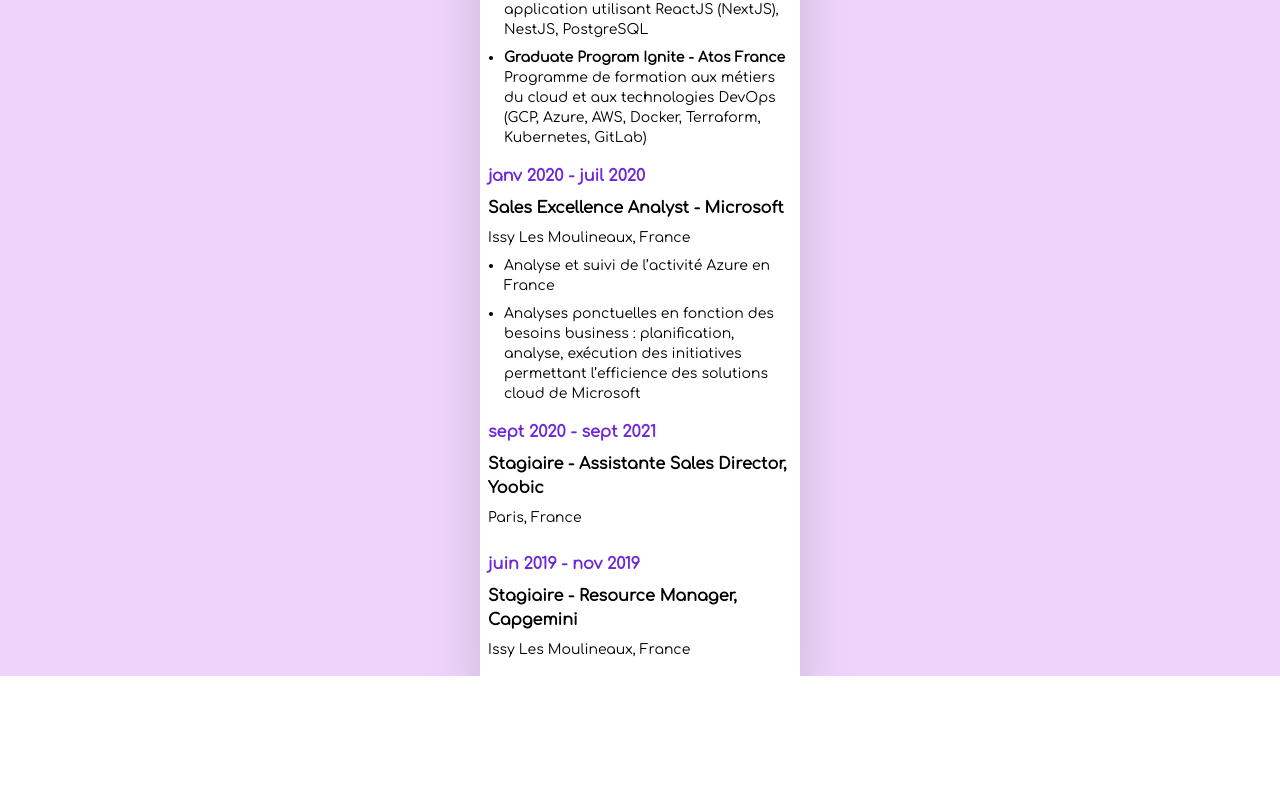
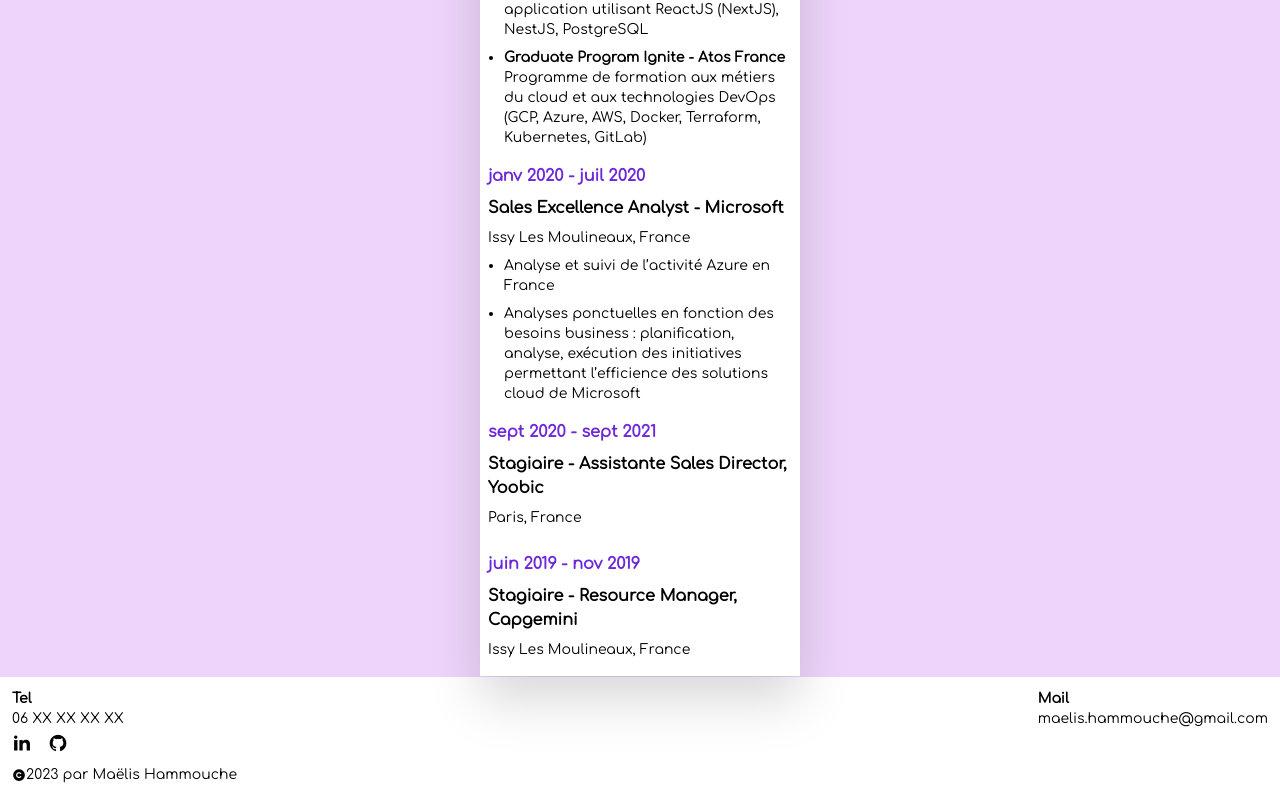
Before and after one commit to maelis1234/my-resume-front, a Next.js app: page /resume in a window 1280 px wide. Shown: the part 300-1097 px from the top of the page. Before the commit the page ends 976 px from the top, so only its background shows below. Built offline with nearby package versions, Linux system fonts and the light colour scheme.

Commit message:
feat: add footer

```diff
--- a/src/components/footer.tsx
+++ b/src/components/footer.tsx
@@ -1,5 +1,43 @@
+import Link from 'next/link'
+
 const Footer = () => {
-    return <div>footer</div>
+    return (
+        <footer className='text-sm p-3 border-t border-t-background-violet'>
+            <div className='flex justify-between '>
+                <div>
+                    <p className='font-bold'>Tel</p>
+                    <p>06 XX XX XX XX</p>
+                </div>
+                <Link
+                    href='mailto:maelis.hammouche@gmail.com'
+                    className='hover:text-primary-violet'
+                >
+                    <p className='font-bold'>Mail</p>
+                    <p>maelis.hammouche@gmail.com</p>
+                </Link>
+            </div>
+            <div className='space-x-4'>
+                <Link
+                    href='https://www.linkedin.com/in/maelis-hammouche/'
+                    rel='noopener noreferrer'
+                    target='_blank'
+                >
+                    <i className='ri-linkedin-fill text-xl hover:text-primary-violet' />
+                </Link>
+                <Link
+                    href='https://github.com/maelis1234'
+                    rel='noopener noreferrer'
+                    target='_blank'
+                >
+                    <i className='ri-github-fill text-xl hover:text-primary-violet' />
+                </Link>
+            </div>
+            <div className='flex pt-2'>
+                <i className='ri-copyright-fill ' />
+                <p>2023 par Maëlis Hammouche</p>
+            </div>
+        </footer>
+    )
 }
 
 export default Footer
--- a/src/pages/_app.tsx
+++ b/src/pages/_app.tsx
@@ -2,12 +2,14 @@
 import 'remixicon/fonts/remixicon.css'
 import type { AppProps } from 'next/app'
 import Sidebar from '@/components/sidebar'
+import Footer from '@/components/footer'
 
 export default function App({ Component, pageProps }: AppProps) {
     return (
         <>
             <Sidebar />
             <Component {...pageProps} />
+            <Footer />
         </>
     )
 }
```
